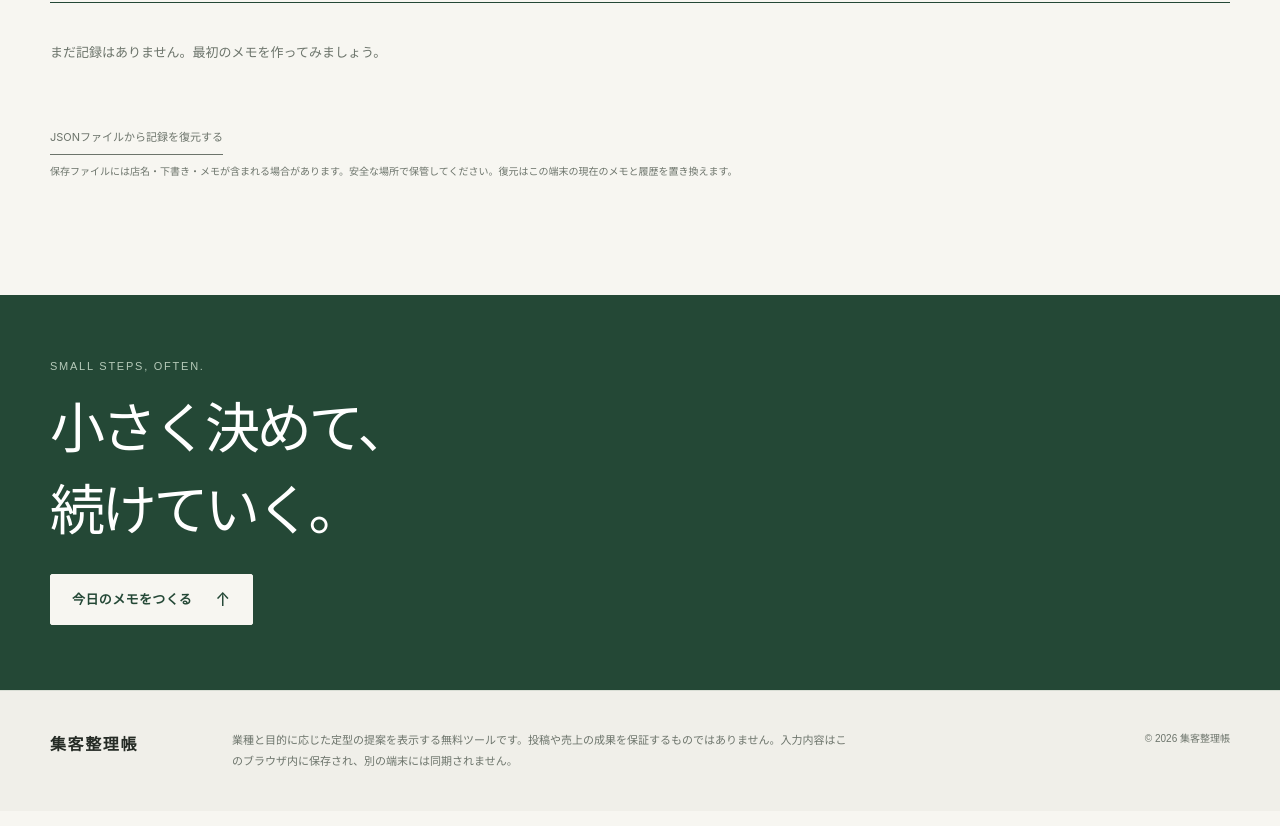
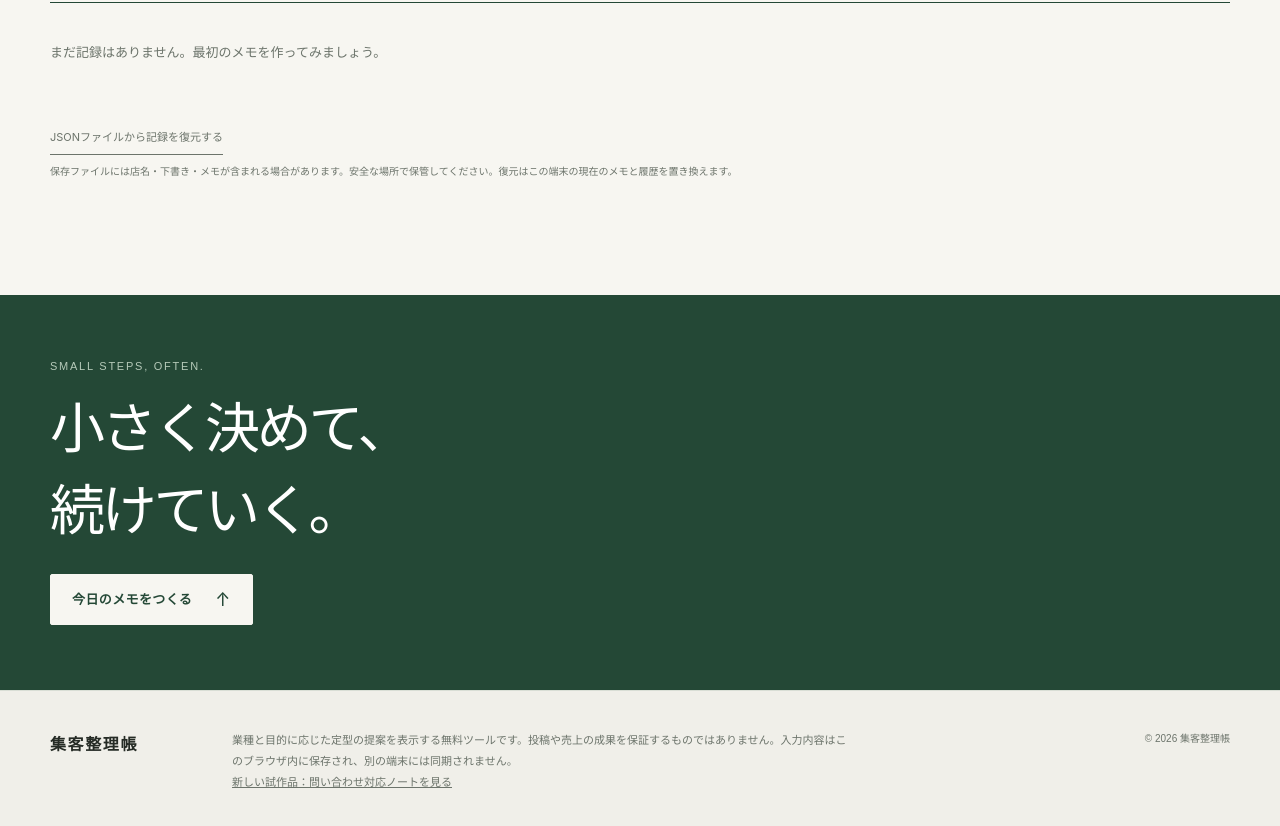
Before and after one commit to Koki-Ai-Ops/action-os-ultimate, a plain HTML site: page site/index.html in a window 1280 px wide. Shown: the part 2893-3719 px from the top of the page. Drawn offline with Linux system fonts and the light colour scheme.

Commit message:
feat: link inquiry reply notebook from existing home page

```diff
--- a/site/index.html
+++ b/site/index.html
@@ -84,6 +84,6 @@
     <section class="last-note"><div class="shell last-note-inner"><span>SMALL STEPS, OFTEN.</span><p>小さく決めて、<br>続けていく。</p><a class="button button-cream" href="#start">今日のメモをつくる <span aria-hidden="true">↑</span></a></div></section>
   </main>
 
-  <footer class="footer"><div class="shell footer-inner"><span class="footer-brand">集客整理帳</span><p>業種と目的に応じた定型の提案を表示する無料ツールです。投稿や売上の成果を保証するものではありません。入力内容はこのブラウザ内に保存され、別の端末には同期されません。</p><span>© 2026 集客整理帳</span></div></footer>
+  <footer class="footer"><div class="shell footer-inner"><span class="footer-brand">集客整理帳</span><p>業種と目的に応じた定型の提案を表示する無料ツールです。投稿や売上の成果を保証するものではありません。入力内容はこのブラウザ内に保存され、別の端末には同期されません。<br><a href="./reply.html">新しい試作品：問い合わせ対応ノートを見る</a></p><span>© 2026 集客整理帳</span></div></footer>
 </body>
 </html>
```
